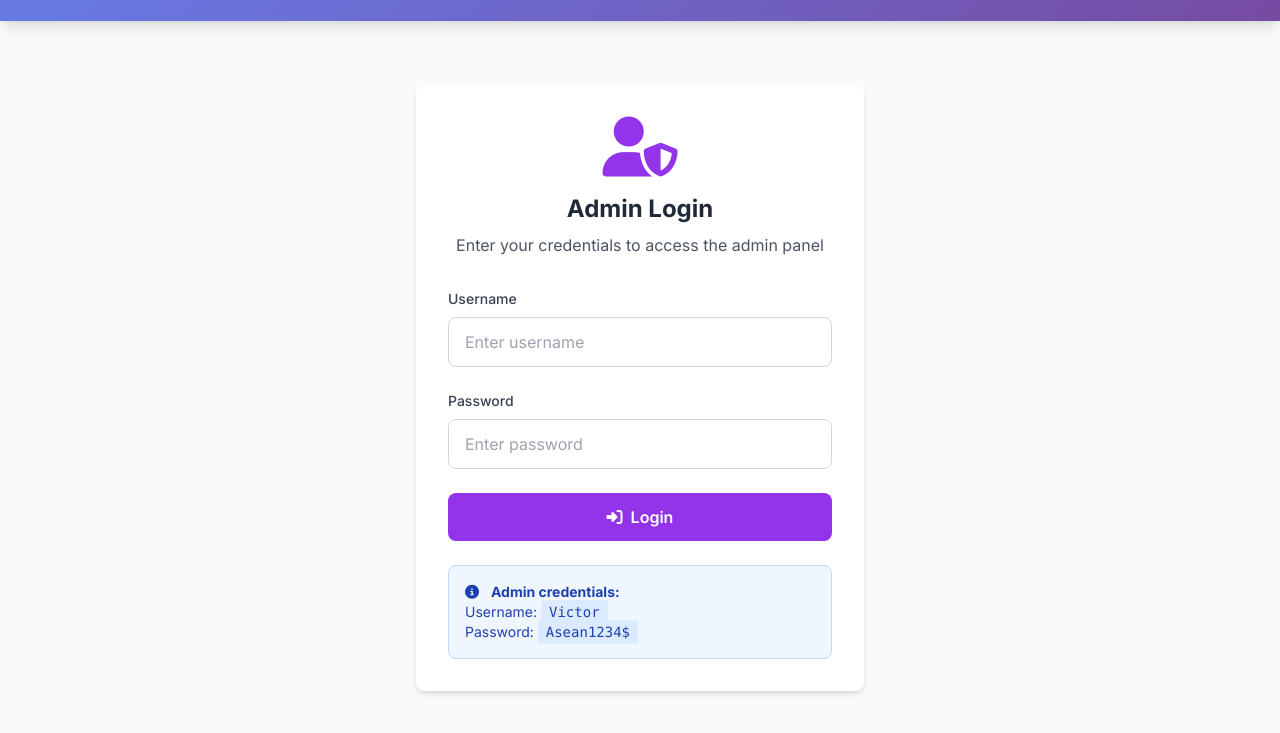
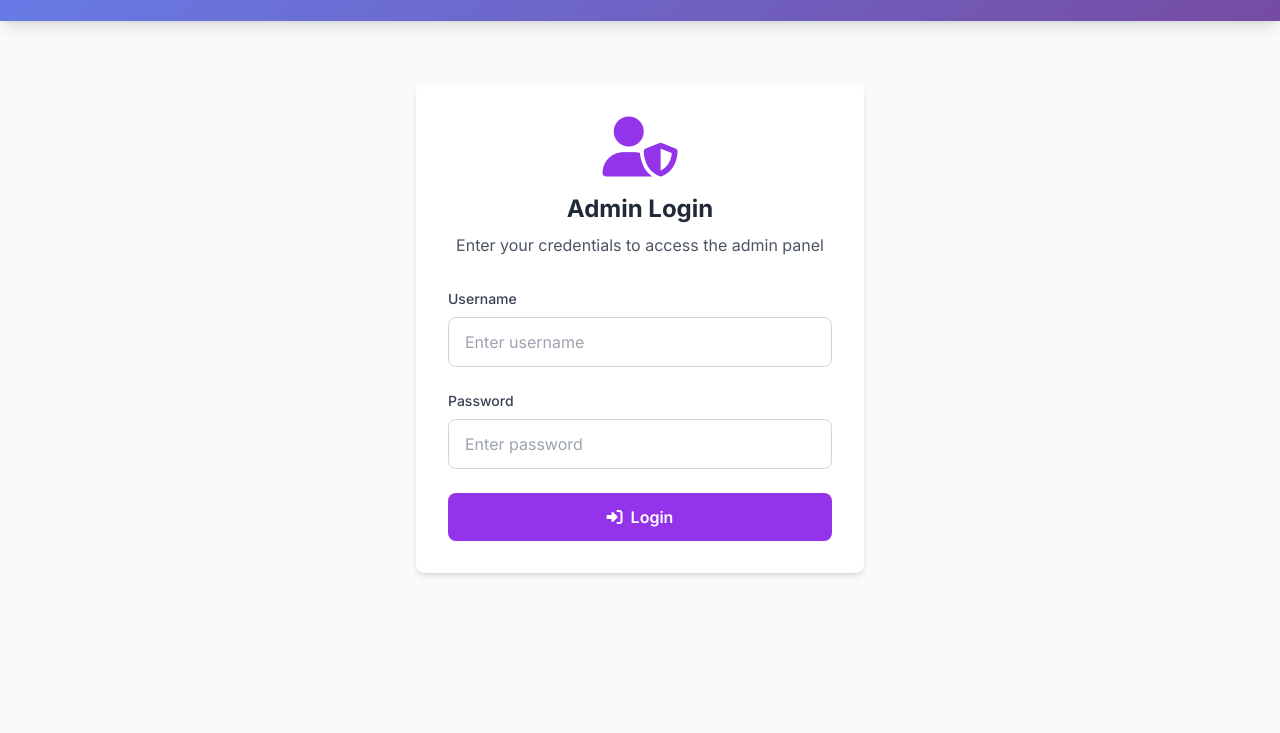
Before and after one commit to jazzdobrasil-sudo/allweblist.org, a plain HTML site: page admin.html in a window 1280 px wide. Shown: the part 87-820 px from the top of the page. Drawn offline with nearby package versions, Linux system fonts and the light colour scheme.

Commit message:
Update admin.html

```diff
--- a/admin.html
+++ b/admin.html
@@ -80,14 +80,7 @@
                 </p>
             </div>
 
-            <div class="mt-6 p-4 bg-blue-50 border border-blue-200 rounded-lg">
-                <p class="text-sm text-blue-800">
-                    <i class="fas fa-info-circle mr-2"></i>
-                    <strong>Admin credentials:</strong><br>
-                    Username: <code class="bg-blue-100 px-2 py-1 rounded">Victor</code><br>
-                    Password: <code class="bg-blue-100 px-2 py-1 rounded">Asean1234$</code>
-                </p>
-            </div>
+
         </div>
     </div>
 
```
